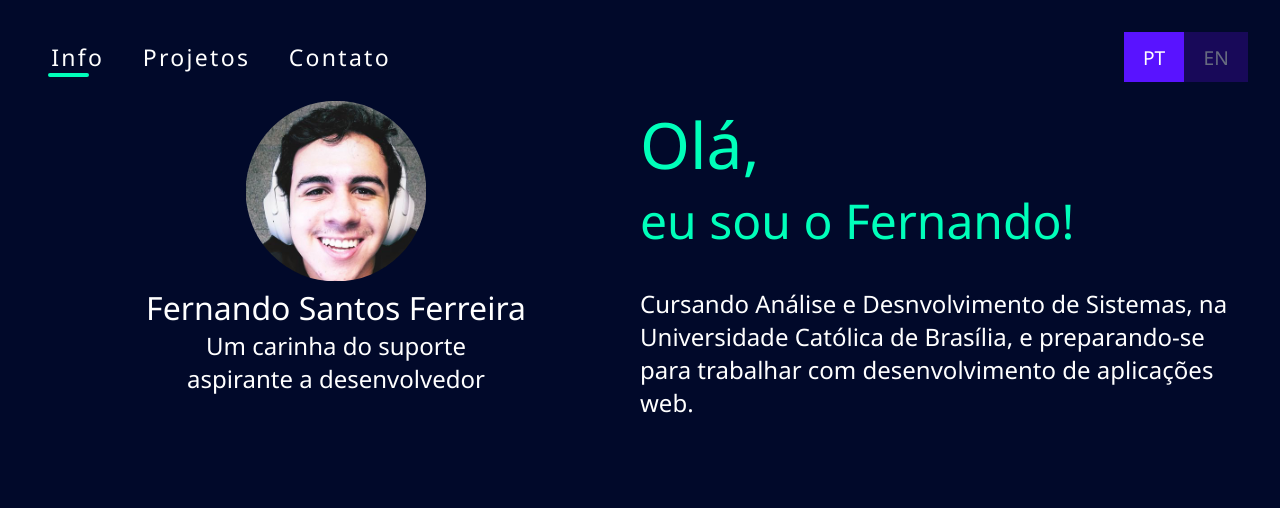
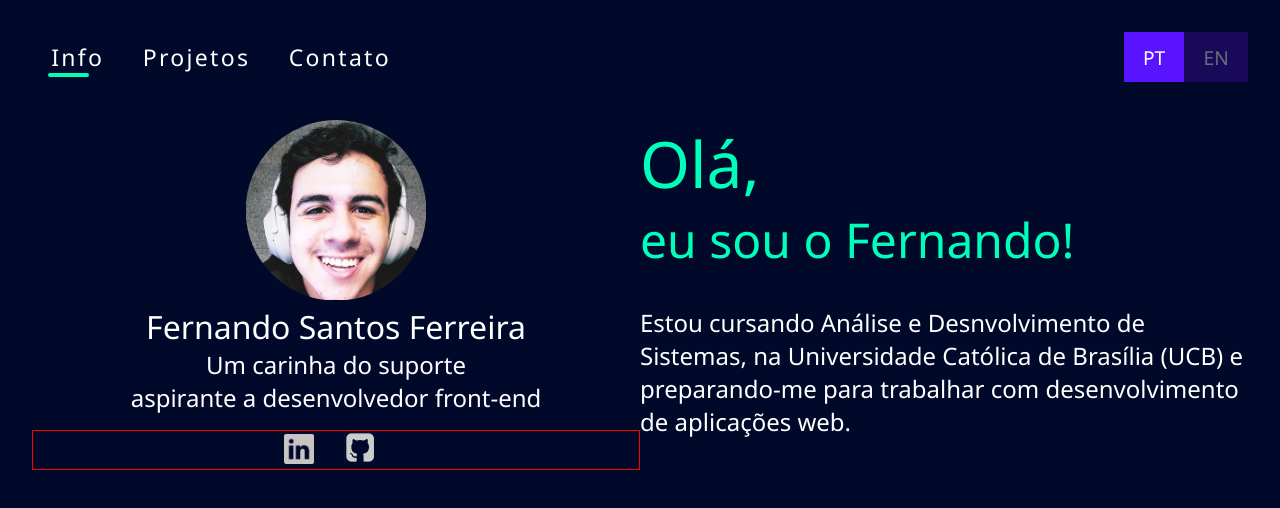
Before and after one commit to ffersants/portfolio, a Vue app: page / in a window 1280 px wide. Shown: the top 508 px of the page. Built offline with nearby package versions, Linux system fonts and the light colour scheme.

Commit message:
Mudando idioma do index.

```diff
--- a/src/App.vue
+++ b/src/App.vue
@@ -1,6 +1,6 @@
 <template>
   <div class="appVue">
-    <Header :languageSelected="languageChoosed" />
+    <Header />
     <Index id="info"  />
   </div>
 </template>
@@ -15,15 +15,12 @@ export default {
   name: 'App',
   data(){
     return{
-      languageChoosed: 'PT'
+
     }
   },
   components: {
     Header,
     Index
-  },
-  beforeCreate(){
-    this.emitter.on('LANGUAGE_CHANGED', language => this.languageChoosed = language)
   },
   mounted(){
     AOS.init()
--- a/src/components/Header.vue
+++ b/src/components/Header.vue
@@ -1,4 +1,4 @@
-<template>
+<template data-aos="fade-down">
     <header class="header">
         <nav>
             <ul>
@@ -31,12 +31,7 @@ export default{
             underlineWidth: null,
             underlineLeft: null,
             underlineRight: null,
-        }
-    },
-    props: {
-        languageSelected: {
-            type: String,
-            required: true
+            languageSelected: window.localStorage.getItem('languageSelected')
         }
     },
     methods: {
@@ -47,7 +42,6 @@ export default{
             this.underlineWidth = width + 'px';
             this.underlineLeft = left + 'px';
             this.underlineRight = right + 'px';
-
             //list item
            let navLinks = document.querySelectorAll(".nav-link")
 
@@ -58,24 +52,27 @@ export default{
                     link.classList.remove('active-link')
                 }
             }
-            console.log('switchActiveLink')
         },
         changeLanguage(){
             const pt = document.getElementById('pt')
             const en = document.getElementById('en')
 
+            console.log(this.languageSelected)
             if(this.languageSelected === 'PT') {
                 en.classList.add('language-selected')
-                this.emitter.emit('LANGUAGE_CHANGED', 'EN')
+                window.localStorage.setItem("languageSelected", "EN")
+                this.languageSelected = "EN"
 
                 pt.classList.remove('language-selected')
 
             } else{
                 pt.classList.add('language-selected')
-                this.emitter.emit('LANGUAGE_CHANGED', 'PT')
-
+                window.localStorage.setItem("languageSelected", "PT")
+                this.languageSelected = "PT"
                 en.classList.remove('language-selected')
             }
+
+            this.emitter.emit('Language changed')
 
             setTimeout(() => {
                 this.organizeUnderlinePosition()
@@ -134,6 +131,9 @@ export default{
             ]
         }
     },
+    beforeCreate(){
+        window.localStorage.setItem("languageSelected", "PT")
+    },
     mounted(){
         this.organizeUnderlinePosition()
         window.addEventListener('resize', this.organizeUnderlinePosition)
@@ -156,7 +156,7 @@ export default{
         z-index: 10;
         background-color: var(--bg-global);
         font-size: .8rem;
-        margin-bottom: 1em;
+        margin-bottom: 2em;
     }
 
     .header li{
--- a/src/views/Index.vue
+++ b/src/views/Index.vue
@@ -1,5 +1,5 @@
 <template>
-    <section>
+    <section data-aos="zoom-in" >
         <div class="left">
                 <transition>
             <div class="holds-picture">
@@ -10,19 +10,31 @@
             <div class="bio">
                 <p class="name">Fernando Santos Ferreira</p>
 
-                <p class="description">Um carinha do suporte <br>
-                aspirante a desenvolvedor</p>
+                <p class="description">
+                    <pre class="text-center">{{languageSelected === 'PT' ? pt.bioDescription : en.bioDescription }}</pre>
+                </p>
+            </div>
+
+            <div class="social-links-div">
+                <a class="social-link" href="https://www.linkedin.com/in/fernando-ferreira-52319918b/">
+                    <img class="social-link-icon" src="../assets/linkedin-icon.png" alt="Link para o perfil no LinkedIn">
+                </a>
+                <a class="social-link  github" href="https://github.com/ffersants">
+                    <img class="social-link-icon" src="../assets/github-icon.png" alt="Link para o perfil no LinkedIn">
+                </a>
             </div>
         </div>
 
         <div class="right">
-            <p class="greeting">Olá,</p>
-            <p class="introduction">eu sou o Fernando!</p>
+            <p class="greeting">
+                {{languageSelected === 'PT' ? pt.greeting : en.greeting }},
+            </p>
+            <p class="introduction">
+                {{languageSelected === 'PT' ? pt.introduction : en.introduction }}
+            </p>
 
             <p class="description">
-                Cursando Análise e Desnvolvimento de Sistemas,
-                na Universidade Católica de Brasília, e preparando-se
-                para trabalhar com desenvolvimento de aplicações web.
+               {{languageSelected === 'PT' ? pt.description : en.description }}
             </p>
         </div>
     </section>
@@ -30,7 +42,33 @@
 
 <script>
 export default {
-    name: "Index"
+    name: "Index",
+    data(){
+        return {
+            languageSelected: window.localStorage.getItem("languageSelected"),
+            en: {
+                bioDescription: "A guy from techinal support\nthat wishes to become a front-end developer",
+                greeting: "Hi",
+                introduction: "my name is Fernando!",
+                description: `I'm studying Analyses and Development of Systems,
+                                in the Catholic University from Brasilia (UCB) and preparing myself
+                                to work developing web applications.`
+            },
+            pt: {
+                bioDescription: `Um carinha do suporte\naspirante a desenvolvedor front-end`,
+                greeting: "Olá",
+                introduction: "eu sou o Fernando!",
+                description: `Estou cursando Análise e Desnvolvimento de Sistemas,
+                                na Universidade Católica de Brasília (UCB) e preparando-me
+                                para trabalhar com desenvolvimento de aplicações web.`
+            }
+
+        }
+    },
+    beforeCreate(){
+        this.emitter.on("Language changed", () => this.languageSelected = window.localStorage.getItem("languageSelected"))
+    }
+
 }
 </script>
 
@@ -57,6 +95,22 @@ export default {
 
     .left .name{
         font-size: 2em;
+    }
+
+    .left .social-links-div{
+        margin-top: 1em;
+        text-align: center;
+        border: 1px solid red;
+    }
+
+    .left .social-links-div .social-link-icon{
+        width: 30px;
+        margin-right: 15px;
+    }
+
+    .left .social-links-div .github{
+        width: 32px;
+        margin-left: 15px;
     }
 
     .right .greeting {
```
Also changed, not shown: src/assets/github-icon.png (added), src/assets/linkedin-icon.png (added).
